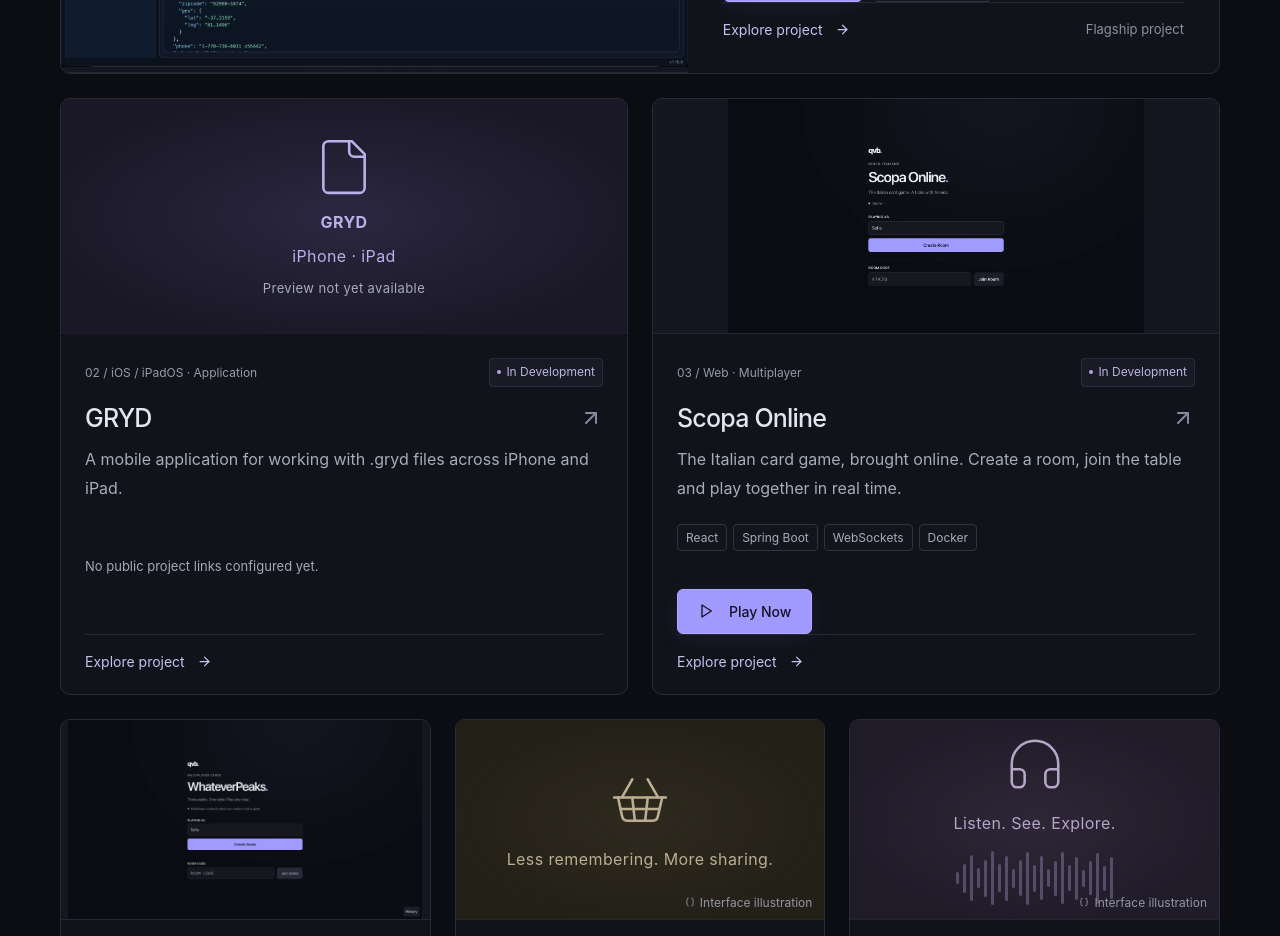
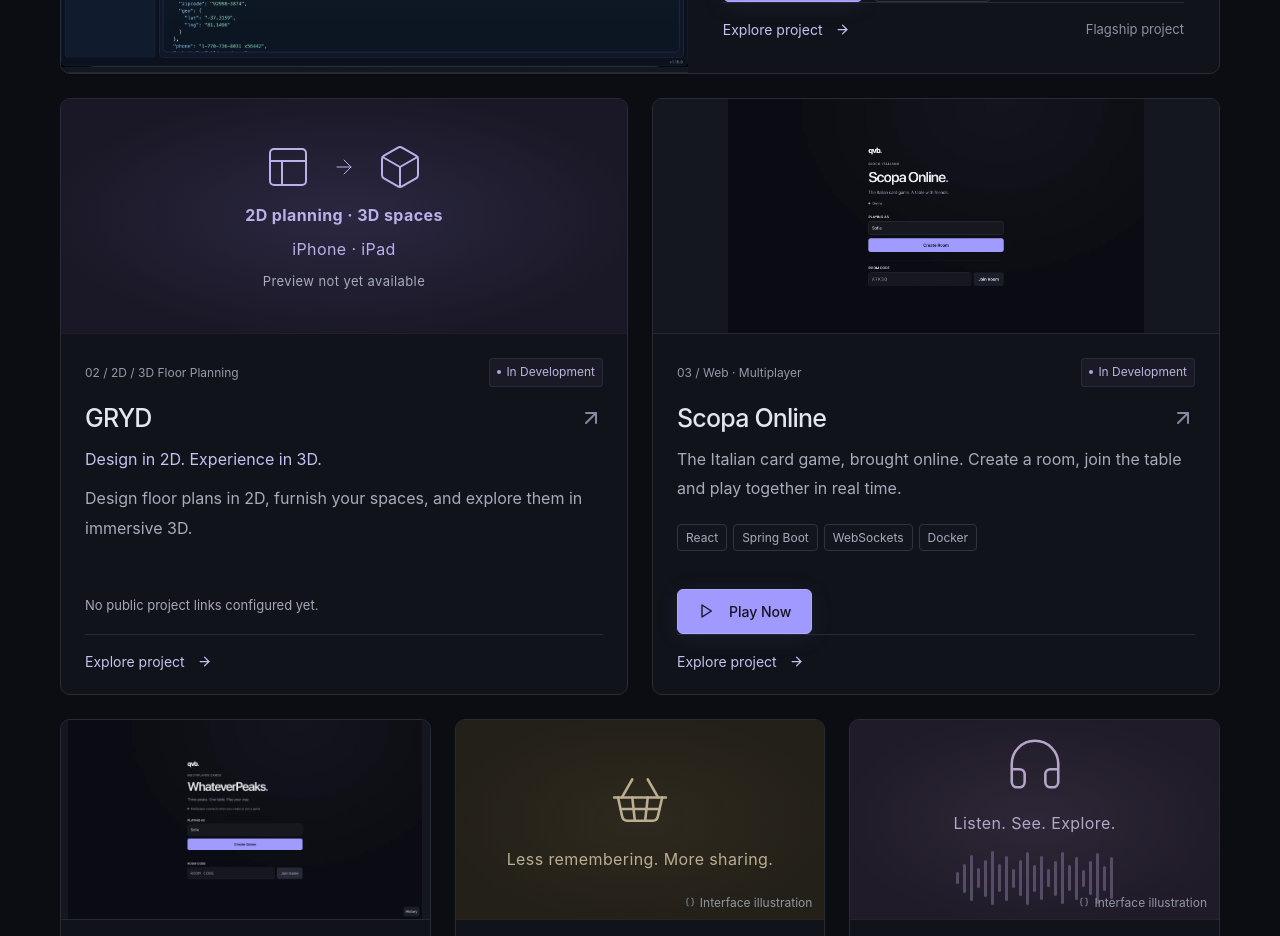
Before and after one commit to GuerL/qvb-portfolio, a React (Vite) app: page / in a window 1280 px wide. Shown: the part 1400-2336 px from the top of the page. Built offline with nearby package versions, Linux system fonts and the light colour scheme.

Commit message:
Portfolio — Correct GRYD Positioning and Project Presentation

```diff
--- a/src/components/ProjectVisual.tsx
+++ b/src/components/ProjectVisual.tsx
@@ -1,7 +1,7 @@
-import { Braces, File, Headphones, ShoppingBasket, Zap } from 'lucide-react';
+import { ArrowRight, Box, Braces, Headphones, PanelsTopLeft, ShoppingBasket, Zap } from 'lucide-react';
 export function ProjectVisual({ id, large = false }: { id: string; large?: boolean }) {
   if (id === 'gryd') return <div className={`project-visual visual-gryd ${large ? 'visual-large' : ''}`}>
-    <div className="small-concept"><File size={62} strokeWidth={1} aria-hidden="true"/><strong>GRYD</strong><span>iPhone · iPad</span><span className="placeholder-note">Preview not yet available</span></div>
+    <div className="small-concept"><div className="gryd-design-icons" aria-hidden="true"><PanelsTopLeft size={48} strokeWidth={1}/><ArrowRight size={24} strokeWidth={1}/><Box size={48} strokeWidth={1}/></div><strong>2D planning · 3D spaces</strong><span>iPhone · iPad</span><span className="placeholder-note">Preview not yet available</span></div>
   </div>;
   return <div className={`project-visual visual-${id} ${large ? 'visual-large' : ''}`} aria-label="Illustrative interface concept, not a product screenshot" role="img">
     {id === 'bifrost' ? <div className="api-window"><div className="window-bar"><span className="dots">● ● ●</span><span>BIFROST</span><span>⌘ K</span></div><div className="api-content"><aside><b><Zap size={14}/> Workspace</b><span>⌄ My collection</span><span className="request-active">GET &nbsp; Get products</span><span>POST &nbsp; Create product</span><span>GET &nbsp; Get categories</span><small>+ New collection</small></aside><div className="api-editor"><div className="request-input"><b>GET</b><span>{'{{base_url}}'}/products</span><em>Send ↗</em></div><div className="api-tabs">Params <span>Headers</span> Body <span>Scripts</span></div><div className="response-heading">Response <span>200 OK &nbsp; · &nbsp; 124 ms</span></div><pre><span>{'{'}<br/>{'  "products": ['}<br/>{'    {'}<br/></span>{'      "id": 1,'}<br/>{'      "name": "Mechanical keyboard",'}<br/>{'      "available": true'}<br/><span>{'    }'}<br/>{'  ]'}<br/>{'}'}</span></pre></div></div></div>
--- a/src/data/portfolio.ts
+++ b/src/data/portfolio.ts
@@ -9,6 +9,7 @@ export interface Release { version?: string; platforms: string[] }
 
 export interface Project {
   id: string; slug: string; name: string; tagline: string; description: string;
+  intro?: string; longDescription?: string; platforms?: string[]; seo?: { title: string; description: string };
   status: Status; featured: boolean; cardSize?: 'featured' | 'medium'; category: string; technologies: string[];
   features: string[]; screenshots: Screenshot[]; githubUrl?: string; liveUrl?: string; websiteUrl?: string; thumbnail?: Screenshot; release?: Release;
   downloadUrl?: string; technicalHighlights: string[]; deployment: string;
@@ -54,7 +55,24 @@ const whateverpeaksScreenshots: Screenshot[] = [
 ];
 export const projects: Project[] = [
   { ...projectLinks.bifrost, cardSize:'featured', id:'bifrost', slug:'bifrost', name:'Bifrost', tagline:'Your APIs. A better workspace.', category:'Desktop · Developer tools', description:'A desktop API client that brings requests, environments, imports and scripting into one focused workspace.', status:'In Development', featured:true, technologies:['Tauri','Rust','JavaScript'], features:['HTTP request management and multiple body formats','Environment and runtime variables','Import from cURL and OpenAPI / Swagger','Import capabilities for Postman, Bruno and Insomnia','JavaScript scripting','Dark and light themes'], thumbnail:bifrostScreenshots[0], screenshots:bifrostScreenshots, technicalHighlights:['A cross-platform-oriented desktop architecture with Tauri.','Bringing different API collection formats into a consistent request model.','Keeping request configuration, runtime variables and scripting understandable in one workspace.'], deployment:'Public releases and supported platforms have not been confirmed. The download action is disabled until a verified release URL is configured.' },
-  { ...projectLinks.gryd, id:'gryd', slug:'gryd', name:'GRYD', tagline:'Your .gryd files, on iPhone and iPad.', category:'iOS / iPadOS · Application', description:'A mobile application for working with .gryd files across iPhone and iPad.', status:'In Development', featured:false, cardSize:'medium', technologies:[], features:['Work with .gryd files on iPhone and iPad'], screenshots:[], technicalHighlights:[], deployment:'In development for iPhone and iPad. No public release is currently available.' },
+  {
+    ...projectLinks.gryd, id:'gryd', slug:'gryd', name:'GRYD',
+    tagline:'Design in 2D. Experience in 3D.', category:'2D / 3D Floor Planning', platforms:['iOS', 'iPadOS'],
+    description:'Design floor plans in 2D, furnish your spaces, and explore them in immersive 3D.',
+    intro:'Create detailed floor plans with Apple Pencil or touch, furnish your spaces, transform them into 3D environments, and walk through your designs — all on iPhone and iPad.',
+    longDescription:'GRYD transforms the way you design and explore interior spaces. Draw precise 2D floor plans using Apple Pencil or touch, arrange furniture, and bring your designs to life in 3D. Explore your creations from within using an interactive walkthrough experience, directly on your iPhone or iPad.',
+    status:'In Development', featured:false, cardSize:'medium', technologies:[],
+    features:[
+      '2D Floor Planning — Create and edit architectural floor plans using intuitive touch gestures and Apple Pencil.',
+      'Apple Pencil & Touch — A drawing experience designed for iPad and iPhone, supporting natural interaction and precise plan creation.',
+      '3D Visualization — Transform 2D layouts into interactive 3D spaces to understand your designs spatially.',
+      'Furniture & Interior Layout — Place and arrange furniture to visualize how a furnished room will look.',
+      'Interactive Walkthrough — Move through the designed environment and explore rooms from a first-person perspective.',
+      'Native Project Format — Save and reopen projects using the .gryd format, supporting project portability without requiring iCloud.',
+    ],
+    screenshots:[], technicalHighlights:[], deployment:'In development for iPhone and iPad. No public release is currently available.',
+    seo:{ title:'GRYD — 2D & 3D Floor Planning | qvb.dev', description:'GRYD is a 2D and 3D floor-planning application for iPhone and iPad. Design with Apple Pencil or touch, furnish rooms, and explore interactive 3D spaces.' },
+  },
   { ...projectLinks.scopa, cardSize:'medium', id:'scopa', slug:'scopa-online', name:'Scopa Online', tagline:'A classic game. A shared table.', category:'Web · Multiplayer', description:'The Italian card game, brought online. Create a room, join the table and play together in real time.', status:'In Development', featured:true, technologies:['React','Spring Boot','WebSockets','Docker'],features:['Create and join multiplayer rooms','Real-time gameplay','Responsive mobile interface','Custom Scopa rules'],thumbnail:scopaScreenshots[0],screenshots:scopaScreenshots,technicalHighlights:['Coordinating shared match state between a Spring Boot server and React clients.','Representing custom game rules and room lifecycle in the application.','Designing a card table that works on small touch screens.'],deployment:'Play Scopa Online at scopa.qvb.dev.' },
   { ...projectLinks.whateverpeaks, id:'peaks', slug:'whateverpeaks', name:'WhateverPeaks', tagline:'Solitaire, with a competitive edge.', category:'Web · Multiplayer',description:'A competitive multiplayer take on TriPeaks Solitaire, with live rooms, timed matches and another round just a rematch away.',status:'In Development',featured:true,technologies:['React','Spring Boot','PostgreSQL','WebSockets','Docker'],features:['Multiplayer rooms and room management','Live competitive gameplay','Countdown and match timers','Rematches'],thumbnail:whateverpeaksScreenshots[0],screenshots:whateverpeaksScreenshots,technicalHighlights:['Synchronizing live matches and countdowns across connected players.','Managing the transition from room to match to rematch.','Combining a Spring Boot backend, PostgreSQL and a responsive React client.'],deployment:'Play WhateverPeaks online at whateverpeaks.qvb.dev.' },
   { ...projectLinks.familylist, id:'family', slug:'familylist', name:'FamilyList', tagline:'One family. One shared list.',category:'Web & Mobile · Everyday tools',description:'A shared shopping-list application for families, connecting family, product and list management across web and mobile.',status:'In Development',featured:false,technologies:['Spring Boot','React','Flutter','WebSockets'],features:['Family management','Shared shopping lists','Product management','Mobile application'],screenshots:[],technicalHighlights:['Sharing application concepts between React and Flutter clients.','Exploring WebSocket-based list synchronization; exact coverage is not yet confirmed.'],deployment:'In development. No public release is currently configured.' },
--- a/src/data/seo.ts
+++ b/src/data/seo.ts
@@ -18,9 +18,9 @@ export function metadata(path: string) {
   const home = path === '/' || path === '/projects';
   const canonical = `${site.origin}${home ? '/' : path}`;
   const title = home ? 'Quentin Van Bever | Software Engineer & Product Builder'
-    : project ? `${project.name} — ${projectLabel(project)} | Quentin Van Bever` : 'Page not found | Quentin Van Bever';
+    : project ? project.seo?.title ?? `${project.name} — ${projectLabel(project)} | Quentin Van Bever` : 'Page not found | Quentin Van Bever';
   const description = home ? 'Software engineer specializing in Java, Spring Boot, React and full-stack development. Explore Bifrost, Scopa Online, WhateverPeaks and other software projects.'
-    : project ? `${project.description} Built with ${project.technologies.join(', ')} by Quentin Van Bever.` : 'This page does not exist. Explore software projects by Quentin Van Bever.';
+    : project ? project.seo?.description ?? `${project.description} Built with ${project.technologies.join(', ')} by Quentin Van Bever.` : 'This page does not exist. Explore software projects by Quentin Van Bever.';
   const graph = home ? [person, { '@type': 'WebSite', '@id': `${site.origin}/#website`, url: `${site.origin}/`, name: 'Quentin Van Bever', author: { '@id': person['@id'] } }]
     : project ? [{ '@type': 'CreativeWork', '@id': `${canonical}#project`, url: canonical, name: project.name, description: project.description, author: person, keywords: project.technologies.join(', '), image: site.image }] : [];
   // CreativeWork describes the portfolio project without asserting an available software release.
```
Also changed, not shown: src/App.tsx (+2 -2 lines), src/styles.css, 1 other file (tests, documents, lock files or other folders).
